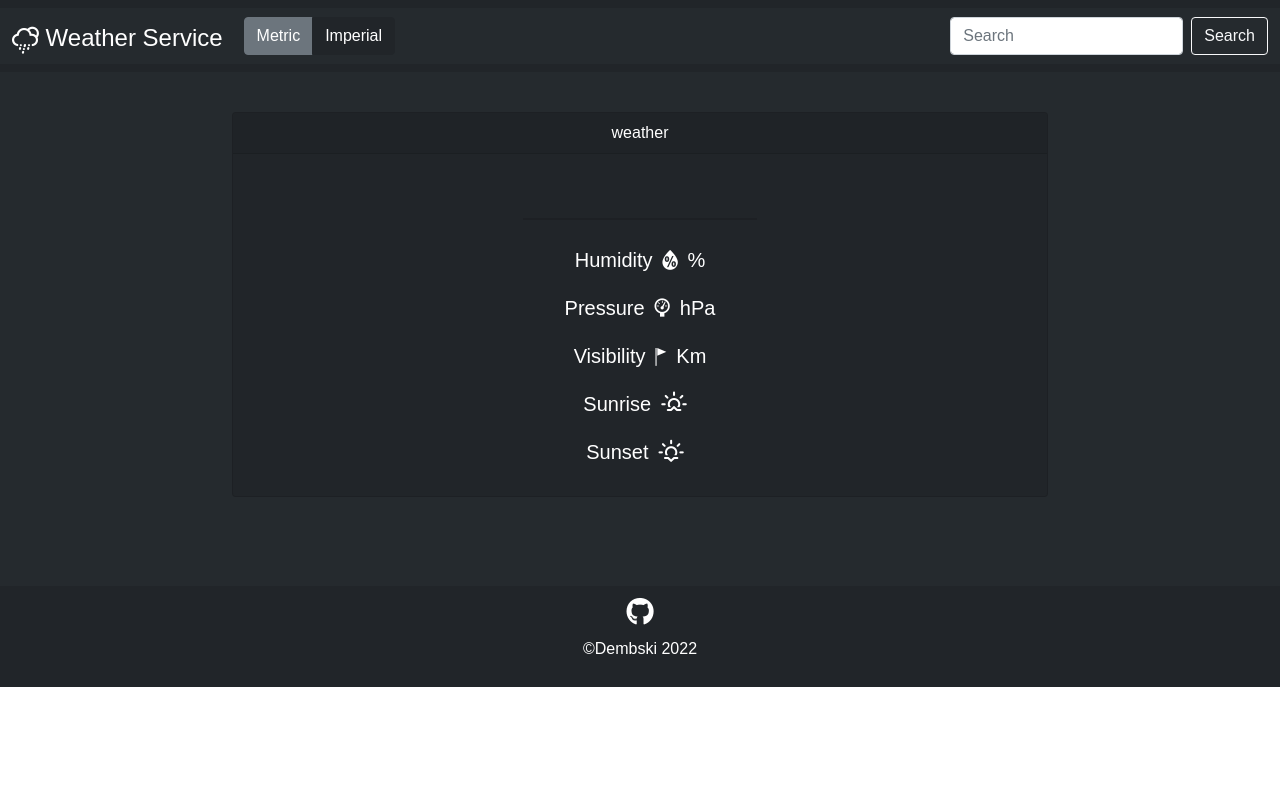
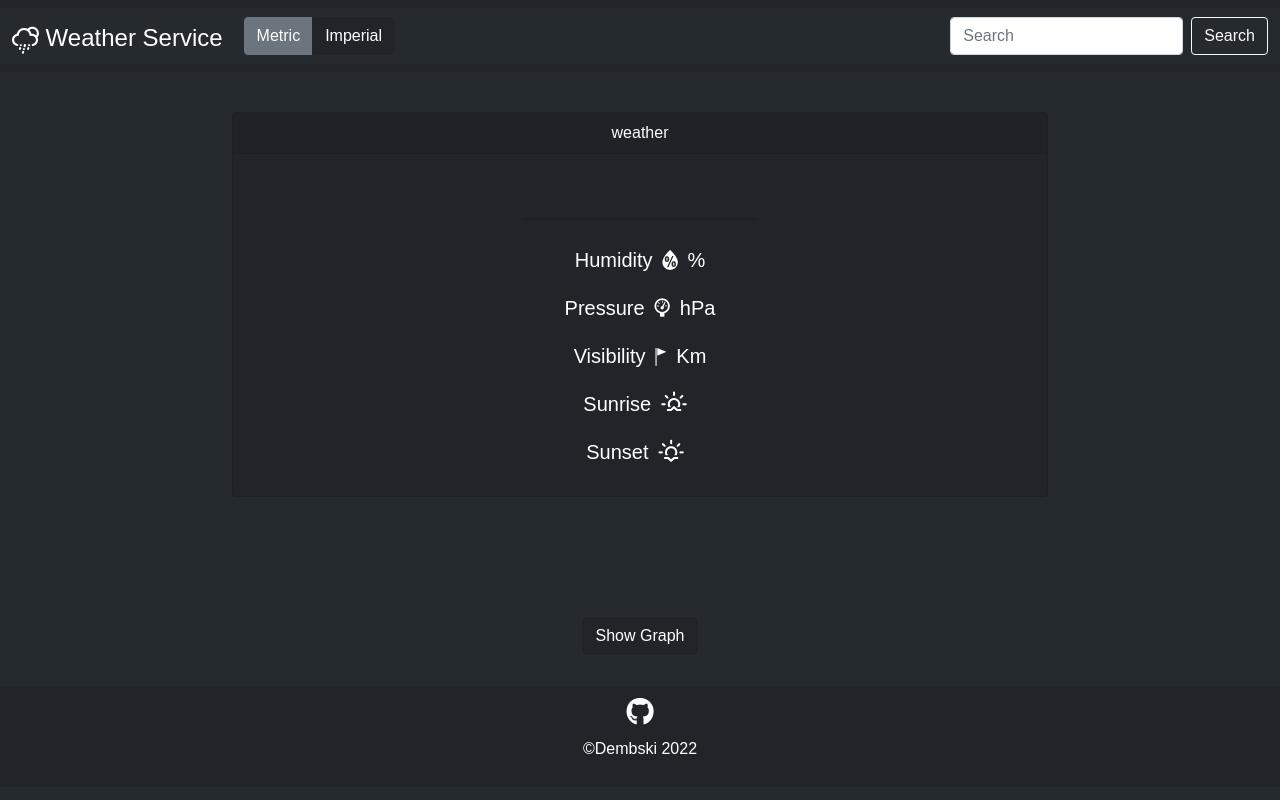
Before and after one commit to dembskii/weather-service, a Flask app: template templates/index.html in a window 1280 px wide. Run offline with Flask 2, Linux system fonts and the light colour scheme; the template is opened without the code that fills it, so the values that code supplies are empty; some libraries are stand-ins or nearby versions; some web fonts are replaced.

Commit message:
Temperature graphs

```diff
--- a/main.py
+++ b/main.py
@@ -66,6 +66,7 @@ def get_weather(location,units):
 
     hourly = data['hourly'][:24]
 
+    graph_data = []
     for hour in hourly:
         time = datetime.datetime.fromtimestamp(hour['dt'],utc_timezone)
         if offset < 0:
@@ -87,7 +88,11 @@ def get_weather(location,units):
         hour['temp'] = round(hour['temp'])
         hour['dt'] = time
 
-    return current,hourly
+        graph_data.append((hour['temp'],hour['dt']))
+
+
+    print(graph_data)
+    return current,hourly,graph_data
 
 
 @app.route('/',methods=["POST","GET"])
@@ -105,6 +110,10 @@ def weather():
         weather = get_weather(location=location,units=default_units)
         weather_current = weather[0]
         weather_hourly = weather[1]
+        graph_data = weather[2]
+        labels = [row[0] for row in graph_data]
+        values = [row[1] for row in graph_data]
+
     except Exception:
         flash(f"Our service does not provide services in {location}")
         return redirect(url_for("weather"))
@@ -112,7 +121,7 @@ def weather():
     print(default_units)
 
 
-    return render_template('index.html',location=location,weather_current=weather_current,weather_hourly=weather_hourly,units=default_units)
+    return render_template('index.html',location=location,weather_current=weather_current,weather_hourly=weather_hourly,units=default_units, labels=labels,values=values)
 
 
 @app.route('/<location>/<units>',methods=["POST","GET"])
@@ -128,6 +137,9 @@ def weather_det(location,units):
         weather = get_weather(location=location,units=units)
         weather_current = weather[0]
         weather_hourly = weather[1]
+        graph_data = weather[2]
+        labels = [row[0] for row in graph_data]
+        values = [row[1] for row in graph_data]
     except Exception:
         flash(f"Our service does not provide services in {location}")
         return redirect(url_for("weather"))
@@ -135,7 +147,7 @@ def weather_det(location,units):
     print(default_units)
 
 
-    return render_template('index.html',location=location,weather_current=weather_current,weather_hourly=weather_hourly,units=units)
+    return render_template('index.html',location=location,weather_current=weather_current,weather_hourly=weather_hourly,units=units,labels=labels,values=values)
 
 
 
--- a/static/css/styles.css
+++ b/static/css/styles.css
@@ -3,8 +3,7 @@
     color: white;
 }
 
-
-.body {
+body {
     background-color: #252a2e;
 }
 .container-fluid {
@@ -52,6 +51,14 @@ div.space{
 	height: 10px;
 }
 
+#chartScale {
+    margin: 5% 10% 5% 10%;
+    display: none;
+}
+
+
+
+
 @media screen and (max-width:661px) {
     .card {
         width: 90%;
@@ -59,8 +66,12 @@ div.space{
     * {
         margin: auto;
     }
+    #myChart {
+        width: 300px;
+        height: 150px;
+    }
+}
 
-}
 
 @media screen and (min-width:662px) {
     .navbar-brand {
--- a/templates/header.html
+++ b/templates/header.html
@@ -16,10 +16,13 @@
     <link href="https://cdn.jsdelivr.net/npm/bootstrap@5.0.2/dist/css/bootstrap.min.css" rel="stylesheet" integrity="sha384-EVSTQN3/azprG1Anm3QDgpJLIm9Nao0Yz1ztcQTwFspd3yD65VohhpuuCOmLASjC" crossorigin="anonymous">
    <!-- FONTS AWESOME -->
    <script src="https://kit.fontawesome.com/3666b16158.js" crossorigin="anonymous"></script>
+   <!-- charts js -->
+   <script src="https://cdn.jsdelivr.net/npm/chart.js"></script>
     <!-- erikflowers weather icons -->
     <link rel="stylesheet" href="../static/css/weather-icons.css">
     <link rel="stylesheet" href="../static/css/weather-icons-wind.css">
     <link rel="stylesheet" href="../static/css/styles.css">
+
 </head>
 <header class="header">
     <nav class="navbar navbar-dark bg-dark">
--- a/templates/index.html
+++ b/templates/index.html
@@ -71,6 +71,107 @@
               </div>
         </div>
         <div class="space"></div>
+        <script>
+          function delay(time) {
+          return new Promise(resolve => setTimeout(resolve, time));
+        }
+        async function scroll() {
+          var y = document.getElementById("myChart")
+          await delay(100);
+          y.scrollIntoView();
+        }
+
+        function myFunction() {
+          var x = document.getElementById("chartScale");
+
+          if (x.style.display === "none") {
+            var chart = document.getElementById("myChart")
+            if (window.innerWidth < 662){
+              chart.style.width = "300px";
+              console.log(window.innerWidth)
+              chart.style.height ="200px"
+            } else {
+              chart.style.width = "900px";
+              chart.style.height ="400px"
+            }
+            chart.style.height ="300px";
+
+            x.style.display = "block";
+            scroll();
+            var button = document.getElementById("btn-graph")
+            button.innerText = "Hide Graph"
+          } else if (x.style.display =="" ){
+            var chart = document.getElementById("myChart")
+            if (window.innerWidth < 662){
+              chart.style.width = "300px";
+              console.log(window.innerWidth)
+              chart.style.height ="200px"
+            } else {
+              chart.style.width = "900px";
+              chart.style.height ="400px"
+            }
+
+            x.style.display = "block";
+            scroll();
+            var button = document.getElementById("btn-graph")
+            button.innerText = "Hide Graph"
+          }
+          else {
+            x.style.display = "none";
+            var button = document.getElementById("btn-graph")
+            button.innerText = "Show Graph"
+          }
+
+        }
+        </script>
+        <div class="container-fluid" style="position: relative; height: 100px;">
+          <div id="btn-graph" class="btn btn-dark" style="margin: 0;
+          position: absolute;
+          top: 50%;
+          left: 50%;
+          -ms-transform: translate(-50%, -50%);
+          transform: translate(-50%, -50%);" onclick="myFunction()">Show Graph</div>
+        </div>
+
+
+
+        <div id="chartScale">
+          <canvas id="myChart" width="300" height="100">
+              <script>
+                  const labels = {{ values | safe }} ;
+
+                  const data = {
+                    labels: labels,
+                    datasets: [{
+                      label: 'Temperature',
+                      backgroundColor: 'rgb(0, 197, 227)',
+                      borderColor: 'rgb(0, 197, 227)',
+                      data: {{ labels | safe }},
+                      tension: 0.2
+                    }]
+                  };
+
+                  const config = {
+                    type: 'line',
+                    data: data,
+                    options: {
+                      maintainAspectRatio : false,
+                        scales : {
+                            y : {
+                                beginAtZero: false
+                            }
+                        }
+                    }
+                  };
+                </script>
+                <script>
+                  const myChart = new Chart(
+                    document.getElementById('myChart'),
+                    config
+                  );
+                </script>
+          </canvas>
+      </div>
     </section>
 </div>
 
```
Also changed, not shown: README.md.
